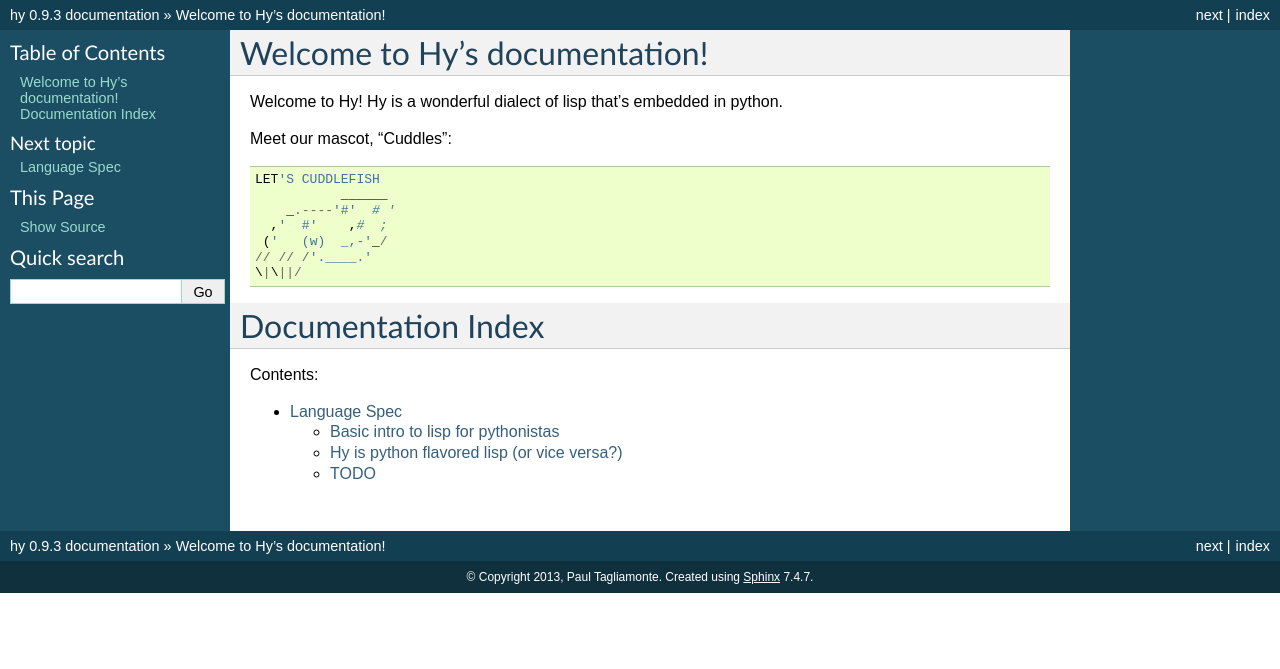
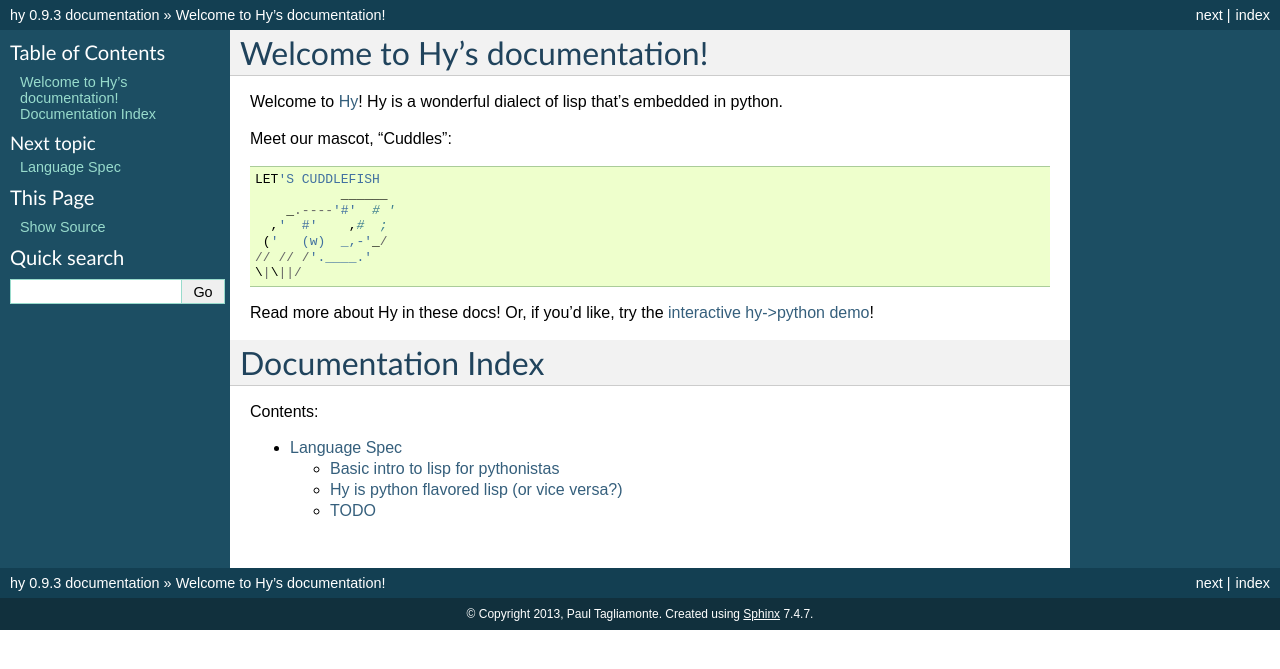
Before and after one commit to hylang/hy, a Sphinx documentation site: the page built from docs/index.rst, in a window 1280 px wide. Shown: the top 669 px of the page. Built offline with Sphinx 7.4.7, drawn with Linux system fonts in a browser that asks for light colours.

Commit message:
Mention the interactive hy->python demo

```diff
--- a/docs/index.rst
+++ b/docs/index.rst
@@ -1,7 +1,8 @@
 Welcome to Hy's documentation!
 ==============================
 
-Welcome to Hy!  Hy is a wonderful dialect of lisp that's embedded in python.
+Welcome to `Hy <https://github.com/paultag/hy>`_!
+Hy is a wonderful dialect of lisp that's embedded in python.
 
 Meet our mascot, "Cuddles"::
 
@@ -12,6 +13,9 @@ Meet our mascot, "Cuddles"::
    ('   (w)  _,-'_/
   // // /'.____.'
   \|\||/
+
+Read more about Hy in these docs!  Or, if you'd like, try the
+`interactive hy->python demo <http://hy.readthedocs.org/en/latest/language/index.html>`_!
 
 
 Documentation Index
```
